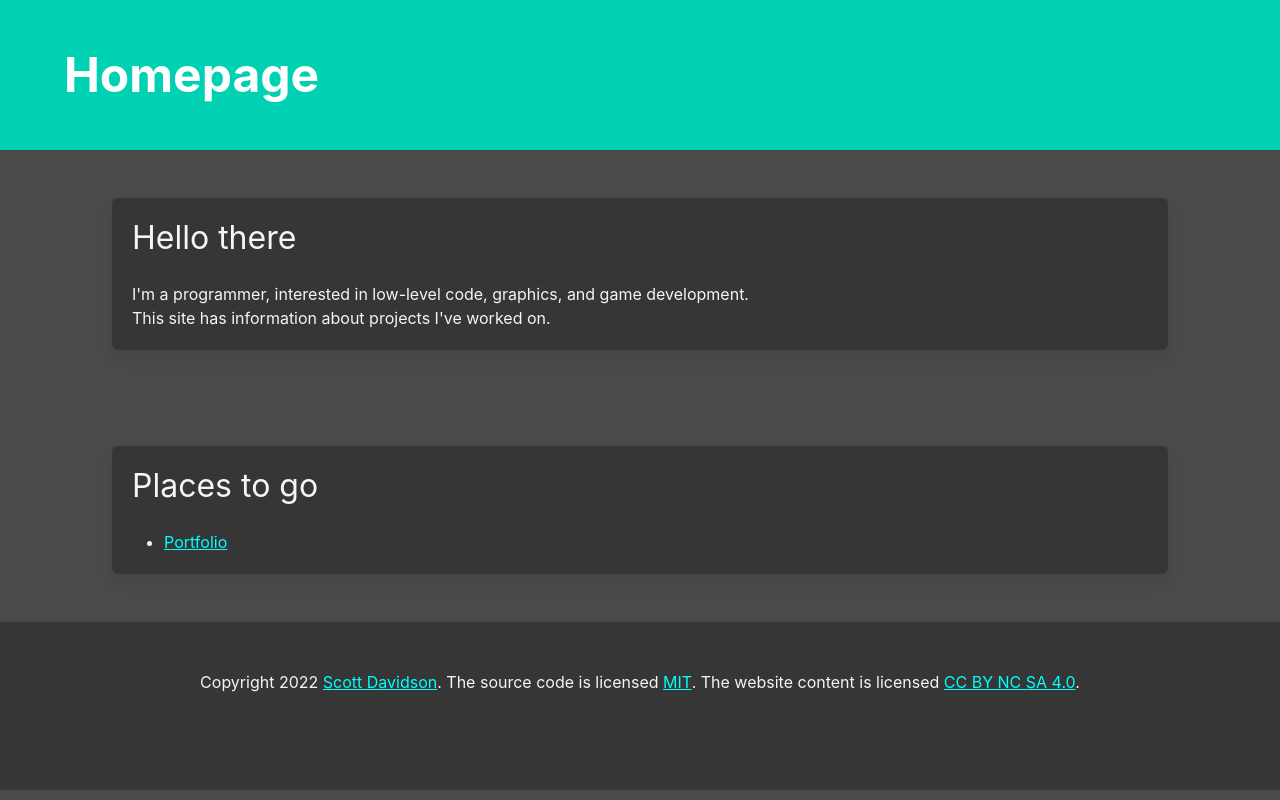
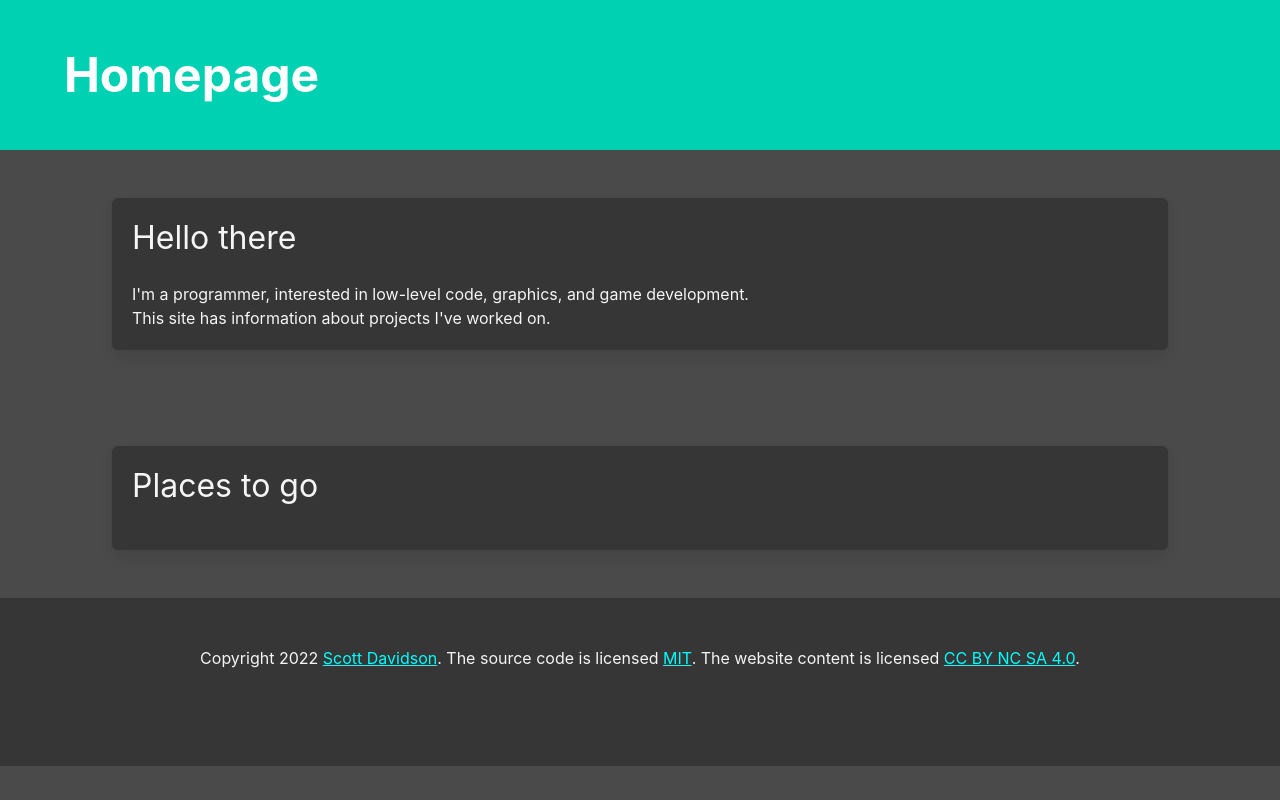
Before and after one commit to WalterPlinge/walterplinge.github.io, a plain HTML site: page index.html in a window 1280 px wide. Drawn offline with Linux system fonts and the light colour scheme.

Commit message:
remove dead link

```diff
--- a/index.html
+++ b/index.html
@@ -44,7 +44,6 @@
 				<div class="block">
 					<div class="content has-text-light">
 						<ul>
-							<li><a href="portfolio.html">Portfolio</a></li>
 						</ul>
 					</div>
 				</div>
```
